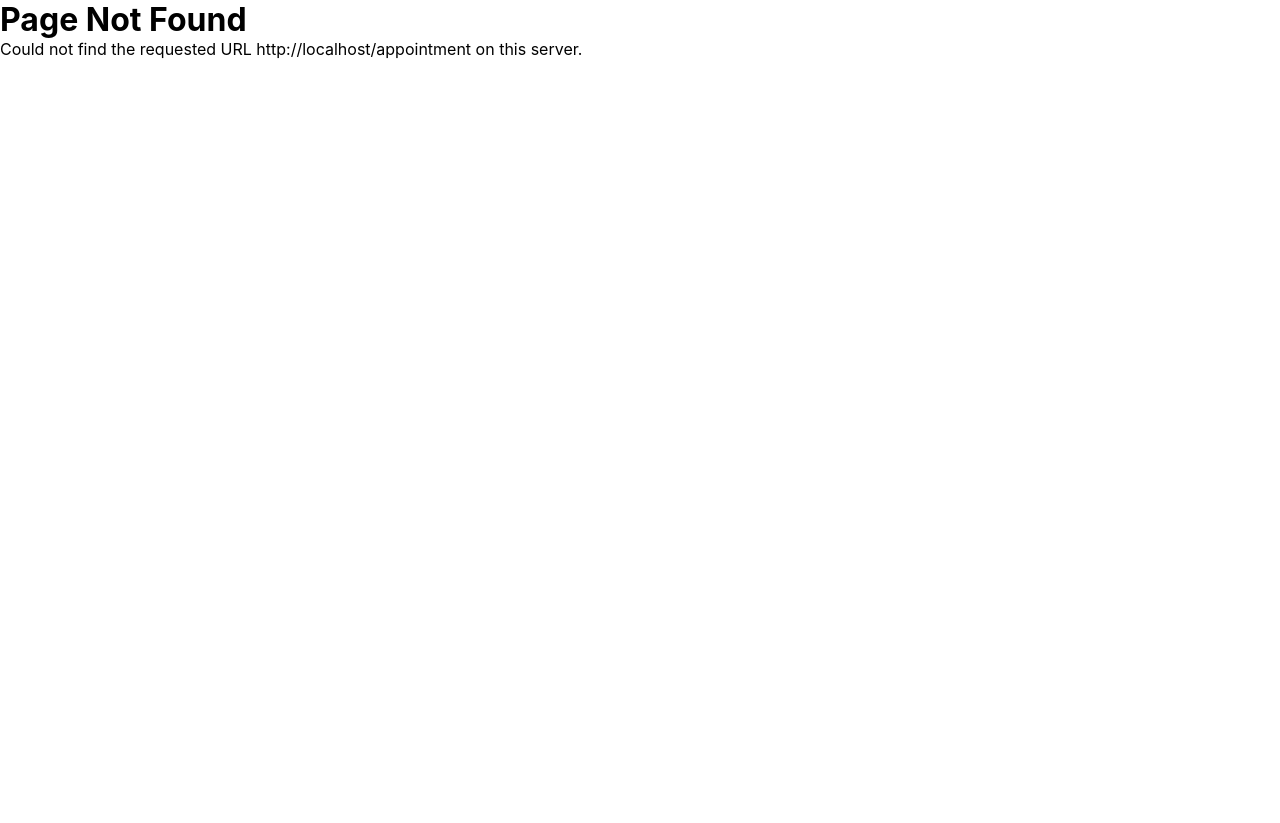
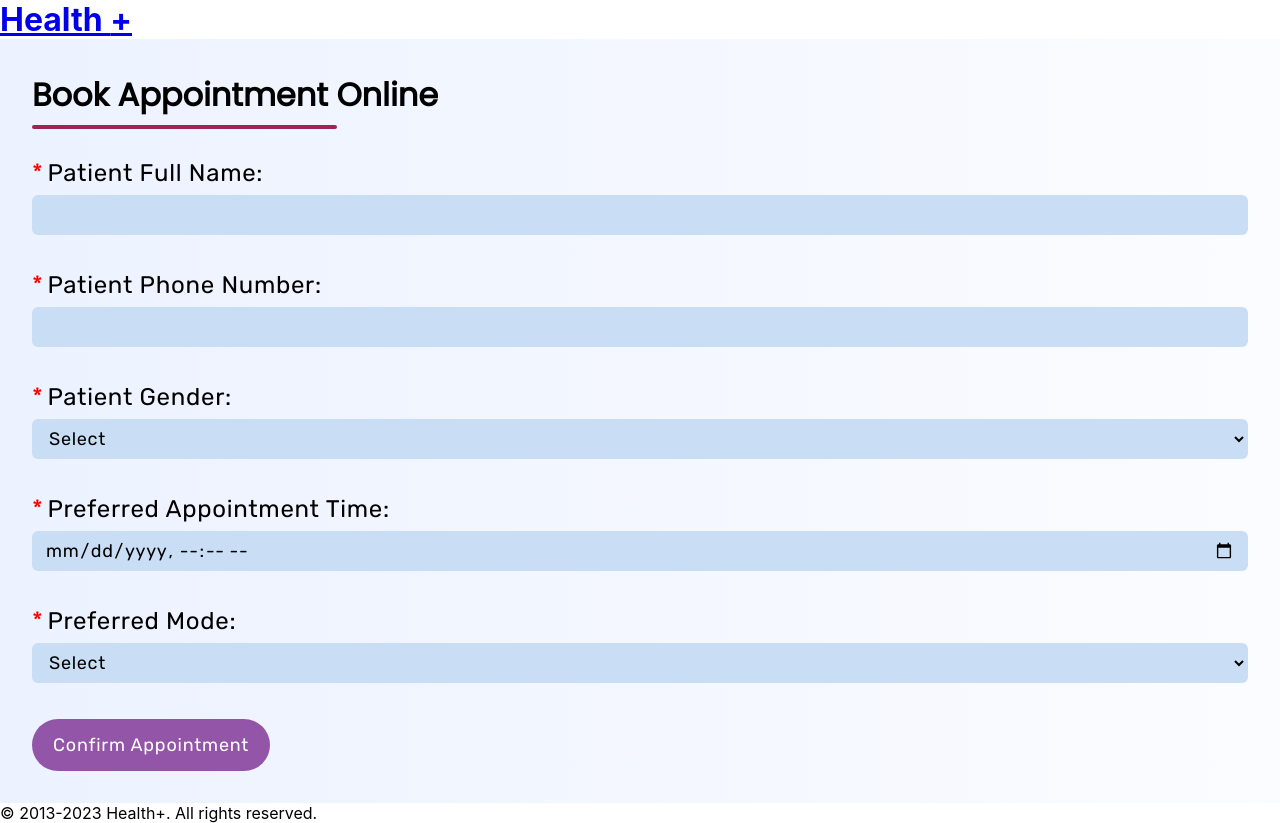
Before and after one commit to pasangdorje/In-the-light-counselling, a React (Create React App) app: page /appointment in a window 1280 px wide. Before the commit this address had no page. Before the commit the page ends 800 px from the top, so only its background shows below. Built offline with nearby package versions, Linux system fonts and the light colour scheme.

Commit message:
Added appointment form and changed some colors

```diff
--- a/src/App.js
+++ b/src/App.js
@@ -3,6 +3,7 @@
 import "./App.css";
 import Home from "./pages/Home";
 import NotFound from "./pages/NotFound";
+import Appointment from "./pages/Appointment";
 
 function App() {
   return (
@@ -10,6 +11,7 @@
       <Router>
         <Routes>
           <Route path="/" element={<Home />} />
+          <Route path="/appointment" element={<Appointment />} />
           <Route path="*" element={<NotFound />} />
         </Routes>
       </Router>
--- /dev/null
+++ b/src/components/AppointmentForm.js
@@ -0,0 +1,170 @@
+import React, { useState, useEffect } from "react";
+import { Link } from "react-router-dom";
+import "../styles/AppointmentForm.css";
+import { ToastContainer, toast } from "react-toastify";
+
+function AppointmentForm() {
+  useEffect(() => {
+    window.scrollTo({ top: 0, behavior: "smooth" });
+  });
+
+  const [patientName, setPatientName] = useState("");
+  const [patientNumber, setPatientNumber] = useState("");
+  const [patientGender, setPatientGender] = useState("default");
+  const [appointmentTime, setAppointmentTime] = useState("");
+  const [preferredMode, setPreferredMode] = useState("default");
+  const [isSubmitted, setIsSubmitted] = useState(false);
+  const [formErrors, setFormErrors] = useState({});
+
+  const handleSubmit = (e) => {
+    e.preventDefault();
+
+    // Validate form inputs
+    const errors = {};
+    if (!patientName.trim()) {
+      errors.patientName = "Patient name is required";
+    } else if (patientName.trim().length < 8) {
+      errors.patientName = "Patient name must be at least 8 characters";
+    }
+
+    if (!patientNumber.trim()) {
+      errors.patientNumber = "Patient phone number is required";
+    } else if (patientNumber.trim().length !== 10) {
+      errors.patientNumber = "Patient phone number must be of 10 digits";
+    }
+
+    if (patientGender === "default") {
+      errors.patientGender = "Please select patient gender";
+    }
+    if (!appointmentTime) {
+      errors.appointmentTime = "Appointment time is required";
+    } else {
+      const selectedTime = new Date(appointmentTime).getTime();
+      const currentTime = new Date().getTime();
+      if (selectedTime <= currentTime) {
+        errors.appointmentTime = "Please select a future appointment time";
+      }
+    }
+    if (preferredMode === "default") {
+      errors.preferredMode = "Please select preferred mode";
+    }
+
+    if (Object.keys(errors).length > 0) {
+      setFormErrors(errors);
+      return;
+    }
+
+    // Reset form fields and errors after successful submission
+    setPatientName("");
+    setPatientNumber("");
+    setPatientGender("default");
+    setAppointmentTime("");
+    setPreferredMode("default");
+    setFormErrors({});
+
+    toast.success("Appointment Scheduled !", {
+      position: toast.POSITION.TOP_CENTER,
+      onOpen: () => setIsSubmitted(true),
+      onClose: () => setIsSubmitted(false),
+    });
+  };
+
+  return (
+    <div className="appointment-form-section">
+      <h1 className="legal-siteTitle">
+        <Link to="/">
+          Health <span className="legal-siteSign">+</span>
+        </Link>
+      </h1>
+
+      <div className="form-container">
+        <h2 className="form-title">
+          <span>Book Appointment Online</span>
+        </h2>
+
+        <form className="form-content" onSubmit={handleSubmit}>
+          <label>
+            Patient Full Name:
+            <input
+              type="text"
+              value={patientName}
+              onChange={(e) => setPatientName(e.target.value)}
+              required
+            />
+            {formErrors.patientName && <p className="error-message">{formErrors.patientName}</p>}
+          </label>
+
+          <br />
+          <label>
+            Patient Phone Number:
+            <input
+              type="text"
+              value={patientNumber}
+              onChange={(e) => setPatientNumber(e.target.value)}
+              required
+            />
+            {formErrors.patientNumber && <p className="error-message">{formErrors.patientNumber}</p>}
+          </label>
+
+          <br />
+          <label>
+            Patient Gender:
+            <select
+              value={patientGender}
+              onChange={(e) => setPatientGender(e.target.value)}
+              required
+            >
+              <option value="default">Select</option>
+              <option value="male">Male</option>
+              <option value="female">Female</option>
+              <option value="private">I will inform Doctor only</option>
+            </select>
+            {formErrors.patientGender && <p className="error-message">{formErrors.patientGender}</p>}
+          </label>
+
+          <br />
+          <label>
+            Preferred Appointment Time:
+            <input
+              type="datetime-local"
+              value={appointmentTime}
+              onChange={(e) => setAppointmentTime(e.target.value)}
+              required
+            />
+            {formErrors.appointmentTime && <p className="error-message">{formErrors.appointmentTime}</p>}
+          </label>
+
+          <br />
+          <label>
+            Preferred Mode:
+            <select
+              value={preferredMode}
+              onChange={(e) => setPreferredMode(e.target.value)}
+              required
+            >
+              <option value="default">Select</option>
+              <option value="voice">Voice Call</option>
+              <option value="video">Video Call</option>
+            </select>
+            {formErrors.preferredMode && <p className="error-message">{formErrors.preferredMode}</p>}
+          </label>
+
+          <br />
+          <button type="submit" className="text-appointment-btn">
+            Confirm Appointment
+          </button>
+
+          <p className="success-message" style={{display: isSubmitted ? "block" : "none"}}>Appointment details has been sent to the patients phone number via SMS.</p>
+        </form>
+      </div>
+
+      <div className="legal-footer">
+        <p>© 2013-2023 Health+. All rights reserved.</p>
+      </div>
+
+      <ToastContainer autoClose={5000} limit={1} closeButton={false} />
+    </div>
+  );
+}
+
+export default AppointmentForm;
--- a/src/components/BookAppointment.js
+++ b/src/components/BookAppointment.js
@@ -33,16 +33,16 @@
         </p>
 
         <p className="ba-checks ba-check-first">
-          <FontAwesomeIcon icon={faCircleCheck} style={{ color: "#1E8FFD" }} /> Best Professional Doctors
+          <FontAwesomeIcon icon={faCircleCheck} style={{ color: "#9255a7" }} /> Best Professional Doctors
         </p>
         <p className="ba-checks">
-          <FontAwesomeIcon icon={faCircleCheck} style={{ color: "#1E8FFD" }} /> Emergency Care
+          <FontAwesomeIcon icon={faCircleCheck} style={{ color: "#9255a7" }} /> Emergency Care
         </p>
         <p className="ba-checks">
-          <FontAwesomeIcon icon={faCircleCheck} style={{ color: "#1E8FFD" }} /> 24/7 Support Live Chat
+          <FontAwesomeIcon icon={faCircleCheck} style={{ color: "#9255a7" }} /> 24/7 Support Live Chat
         </p>
         <p className="ba-checks ba-check-last">
-          <FontAwesomeIcon icon={faCircleCheck} style={{ color: "#1E8FFD" }} /> Enrollment Easy and Quick
+          <FontAwesomeIcon icon={faCircleCheck} style={{ color: "#9255a7" }} /> Enrollment Easy and Quick
         </p>
 
         <button
--- a/src/components/Doctors.js
+++ b/src/components/Doctors.js
@@ -25,29 +25,29 @@
       <div className="dt-cards-content">
         <DoctorCard
           img={profile1}
-          name="Dr. Kathryn Murphy"
-          title="General Surgeons"
+          name="Kathryn Murphy"
+          title="Counsellor"
           stars="4.9"
           reviews="1800"
         />
         <DoctorCard
           img={profile2}
-          name="Dr. Jacob Jones"
-          title="Hematologists"
+          name="Jacob Jones"
+          title="Psychologist"
           stars="4.8"
           reviews="700"
         />
         <DoctorCard
           img={profile3}
-          name="Dr. Jenny Wilson"
-          title="Endocrinologists"
+          name="Jenny Wilson"
+          title="Counsellor"
           stars="4.7"
           reviews="450"
         />
         <DoctorCard
           img={profile4}
-          name="Dr. Albert Flores"
-          title="Hematologists"
+          name="Albert Flores"
+          title="Counsellor"
           stars="4.8"
           reviews="500"
         />
--- /dev/null
+++ b/src/pages/Appointment.js
@@ -0,0 +1,8 @@
+import React from "react";
+import AppointmentForm from "../components/AppointmentForm";
+
+function Appointment() {
+  return <AppointmentForm />;
+}
+
+export default Appointment;
--- a/src/styles/Info.css
+++ b/src/styles/Info.css
@@ -72,7 +72,7 @@
     border-radius: 30px;
 }
 .info-fa-icon {
-    color: #2C96FF;
+    color: #9255a7;
     font-size: 24px;
 }
 /* Responsive */
--- a/src/styles/Navbar.css
+++ b/src/styles/Navbar.css
@@ -38,7 +38,7 @@
     letter-spacing: .8px;
 }
 .navbar-links:hover {
-    color: #0cc2ea;
+    color: #9255a7;
 }
 .navbar-btn {
     padding: 14px 20px;
@@ -113,7 +113,7 @@
     transition: color .3s ease-in-out;
 }
 .mobile-navbar-links li a:hover {
-    color: #0cc2ea;
+    color: #9255a7;
 }
 /* Responsive */
 @media screen and (max-width: 900px) {
```
Also changed, not shown: src/assets/In the light counselling logo.png (added), src/assets/In-the-light-counselling-logo.svg (added).
